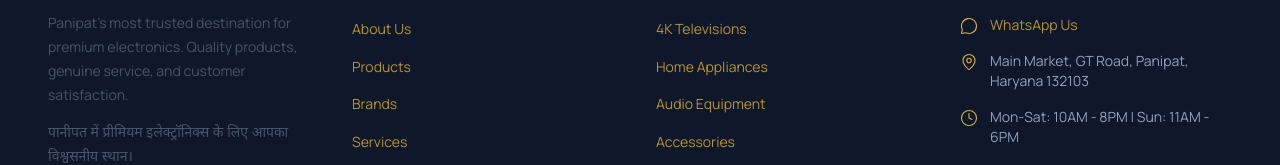
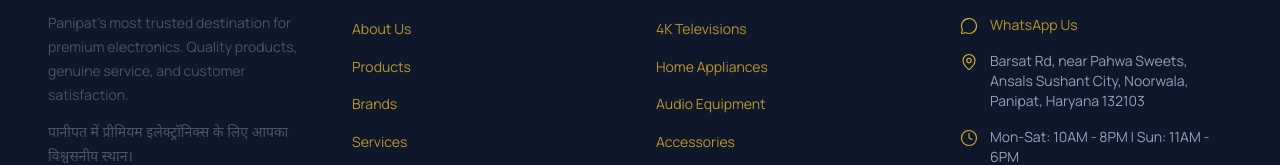
Before and after one commit to PLP-N8n/Global, a Next.js app: page / in a window 1280 px wide. Shown: the part 6486-6651 px from the top of the page. Built offline with nearby package versions, Linux system fonts and the light colour scheme.

Commit message:
auto-commit for 2c4efaba-9e98-4674-9980-27e253ebd8c8

```diff
--- a/src/components/layout/Footer.tsx
+++ b/src/components/layout/Footer.tsx
@@ -3,7 +3,7 @@ import { Phone, MessageCircle, MapPin, Clock } from "lucide-react";
 
 const PHONE_NUMBER = "+91-1234567890";
 const WHATSAPP_NUMBER = "911234567890";
-const STORE_ADDRESS = "Main Market, GT Road, Panipat, Haryana 132103";
+const STORE_ADDRESS = "Barsat Rd, near Pahwa Sweets, Ansals Sushant City, Noorwala, Panipat, Haryana 132103";
 const STORE_HOURS = "Mon-Sat: 10AM - 8PM | Sun: 11AM - 6PM";
 
 const quickLinks = [
```
